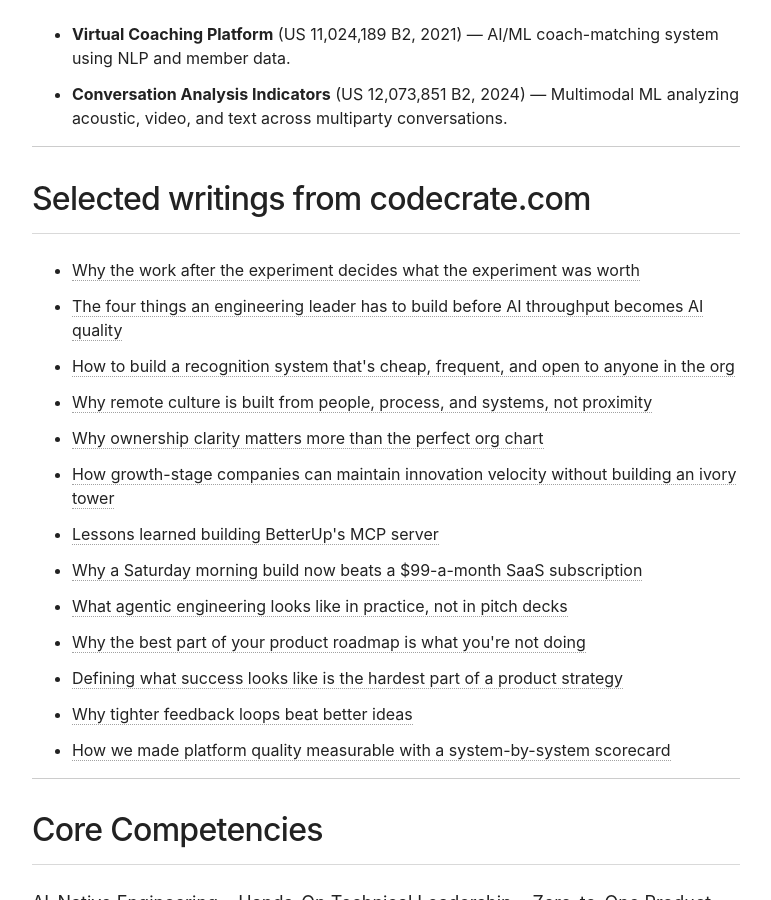
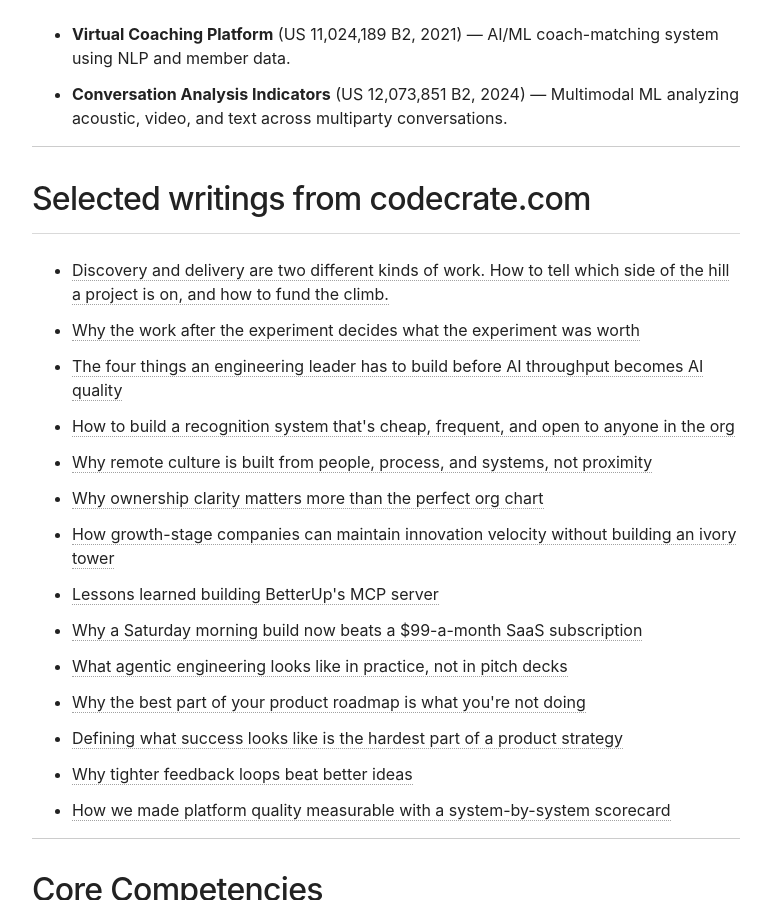
Before and after one commit to wireframe/wireframe.github.com, a Jekyll site: the page built from resume.md, in a window 1280 px wide and 900 px high, scrolled down 2341 px. Shown: the whole window, without its empty margins (254-1025 px from the left). Built offline with Jekyll 4.4.1, drawn with Linux system fonts in a browser that asks for light colours; nearby versions of some CDN libraries.

Commit message:
Publish The Summit of Certainty

```diff
--- a/_drafts/2026-10-14-the-summit-of-certainty.md
+++ b/_posts/2026-10-14-the-summit-of-certainty.md
@@ -1,5 +1,9 @@
 ---
 title: "The Summit of Certainty"
+social: >
+  "How long is it going to take?" gets asked before anyone has written a
+  line of code. For something new, the honest answer is "I'll tell you once
+  we can see the rest of the work."
 featured_description: >
   Discovery and delivery are two different kinds of work. How to tell which side of the hill a project is on, and how to fund the climb.
 tags:
```
